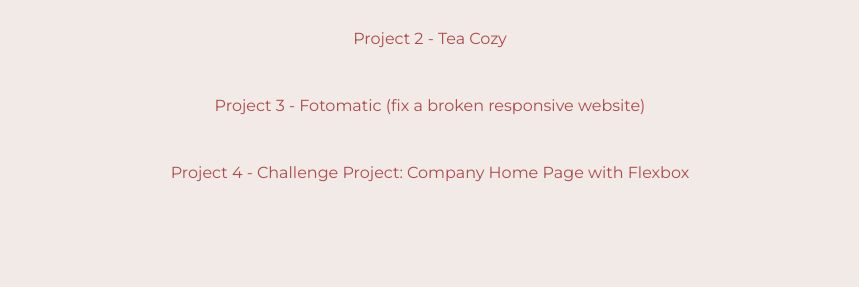
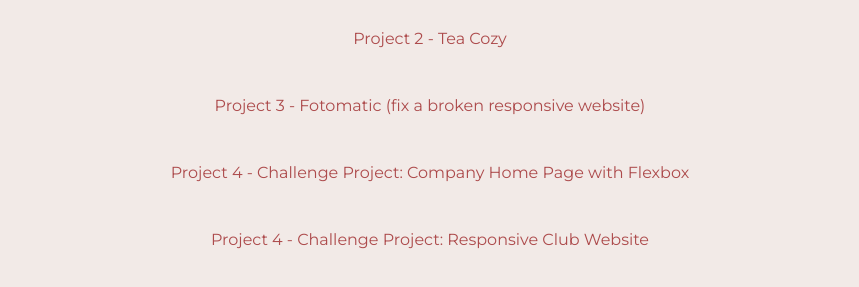
Before and after one commit to teltomas/cc_projs, a plain HTML site: page index.html in a window 1280 px wide. Shown: the part 173-460 px from the top of the page, without its empty margins (210-1069 px from the left). Drawn offline with Linux system fonts and the light colour scheme.

Commit message:
Project 5 First Commit

```diff
--- a/index.html
+++ b/index.html
@@ -17,6 +17,7 @@
                 <a href="project2/index.html"><li>Project 2 - Tea Cozy</li></a>
                 <a href="project3/index.html"><li>Project 3 - Fotomatic (fix a broken responsive website)</li></a>
                 <a href="project4/index.html"><li>Project 4 - Challenge Project: Company Home Page with Flexbox</li></a>
+                <a href="project5/index.html"><li>Project 4 - Challenge Project: Responsive Club Website</li></a>
             </ul>
 
         </main>
```
Also changed, not shown: project5/index.html (added), project5/resources/inspiration.png (added), project5/styles.css (added), 1 other file.
